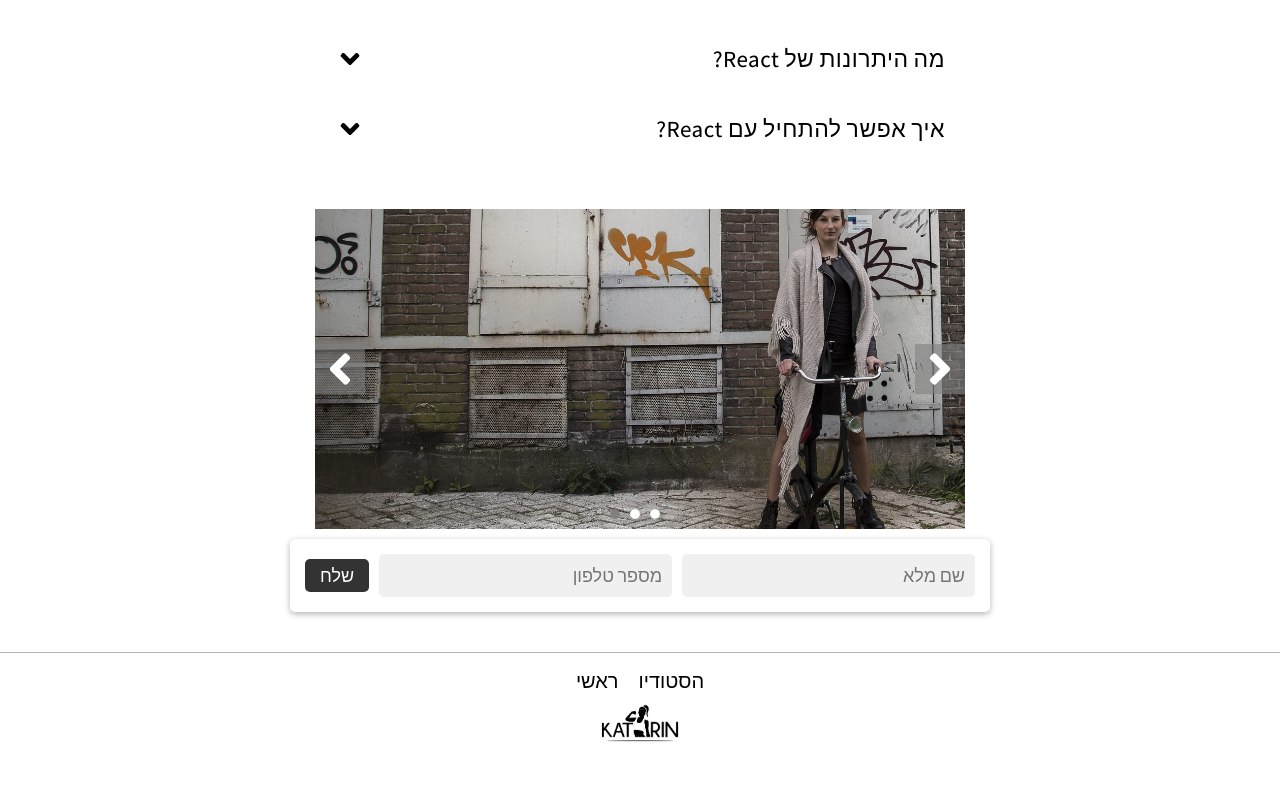
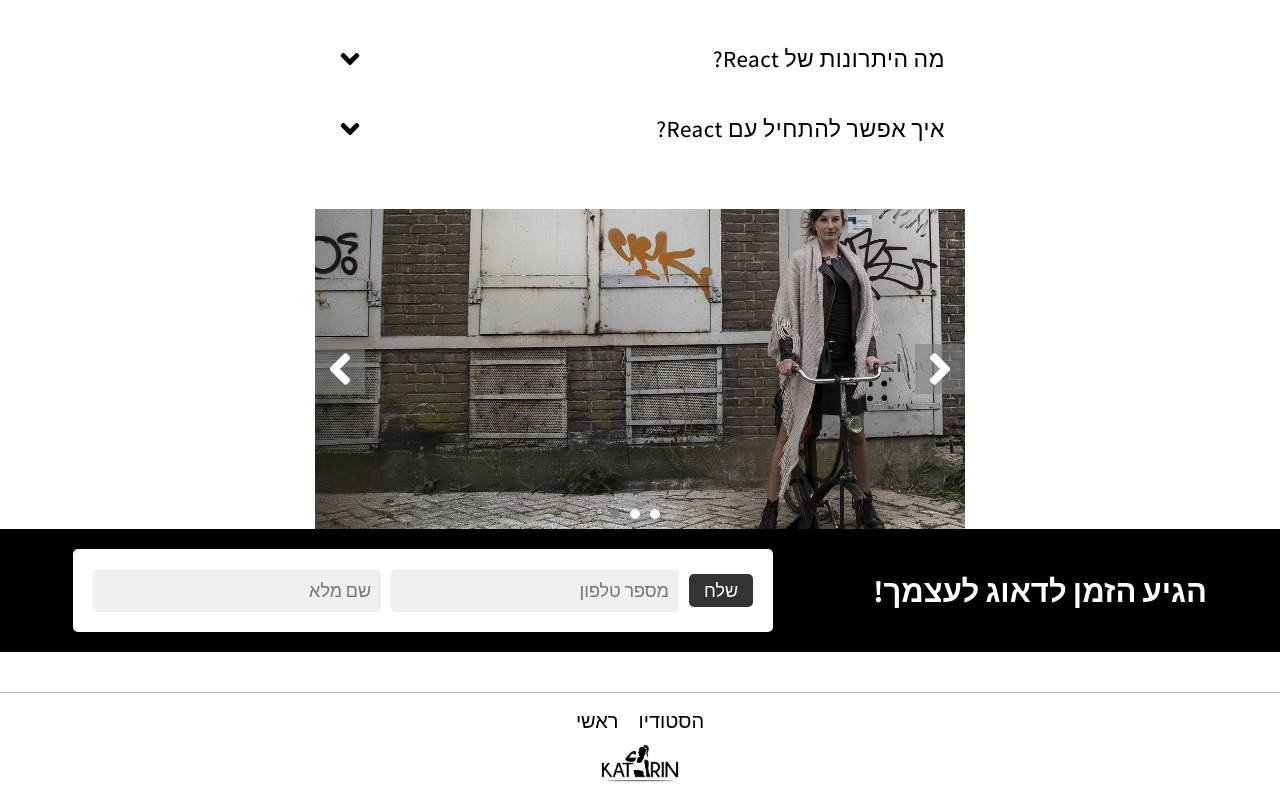
Before and after one commit to shaharyair/katrin-studio-Landing-page, a React (Vite) app: page / in a window 1280 px wide. Shown: the part 2143-2943 px from the top of the page. Before the commit the page ends 2903 px from the top, so only its background shows below. Built offline with nearby package versions, Linux system fonts and the light colour scheme.

Commit message:
added background and text

```diff
--- a/src/Components/SignupForm/SignupForm.css
+++ b/src/Components/SignupForm/SignupForm.css
@@ -1,5 +1,18 @@
 :root {
   --signup-fontSize: 1.6rem;
+}
+
+.form-box {
+  width: 100%;
+  height: 100%;
+  background-color: black;
+  display: flex;
+  flex-direction: column;
+  justify-content: center;
+  align-items: center;
+  padding: 2rem 0;
+  gap: 2rem;
+  direction: rtl;
 }
 
 .form-container {
@@ -7,9 +20,7 @@
   flex-direction: column;
   justify-content: center;
   align-items: center;
-  width: 33rem;
-  height: 50%;
-  margin: 1rem auto;
+  width: 34rem;
   padding: 2rem;
   border-radius: 0.5rem;
   box-shadow: 0 0.2rem 0.6rem rgba(0, 0, 0, 0.3);
@@ -50,11 +61,21 @@
   background-color: #555;
 }
 
+.form-box > h1 {
+  color: white;
+  font-size: calc(var(--signup-fontSize) + 1.5rem);
+}
+
 @media only screen and (min-width: 768px) {
+  .form-box {
+    flex-direction: row;
+    padding: 2rem;
+  }
+
   .form-container {
     flex-direction: row-reverse;
     width: 70rem;
-    padding: 1.5rem;
+    padding: 2rem;
     gap: 1rem;
   }
 
@@ -71,3 +92,9 @@
     font-size: calc(var(--signup-fontSize) + 0.2rem);
   }
 }
+
+@media only screen and (min-width: 1024px) {
+  .form-box {
+    gap: 10rem;
+  }
+}
--- a/src/Components/SignupForm/SignupForm.jsx
+++ b/src/Components/SignupForm/SignupForm.jsx
@@ -23,6 +23,8 @@ const SignupForm = () => {
   };
 
   return (
+    <div className='form-box'>
+      <h1>הגיע הזמן לדאוג לעצמך!</h1>
       <form onSubmit={handleSubmit} className='form-container'>
         <div className='form-field'>
           <input
@@ -50,6 +52,7 @@ const SignupForm = () => {
         </div>
         <button type='submit'>שלח</button>
       </form>
+    </div>
   );
 };
 
```
Lines whose indentation alone changed are shown as unchanged.
